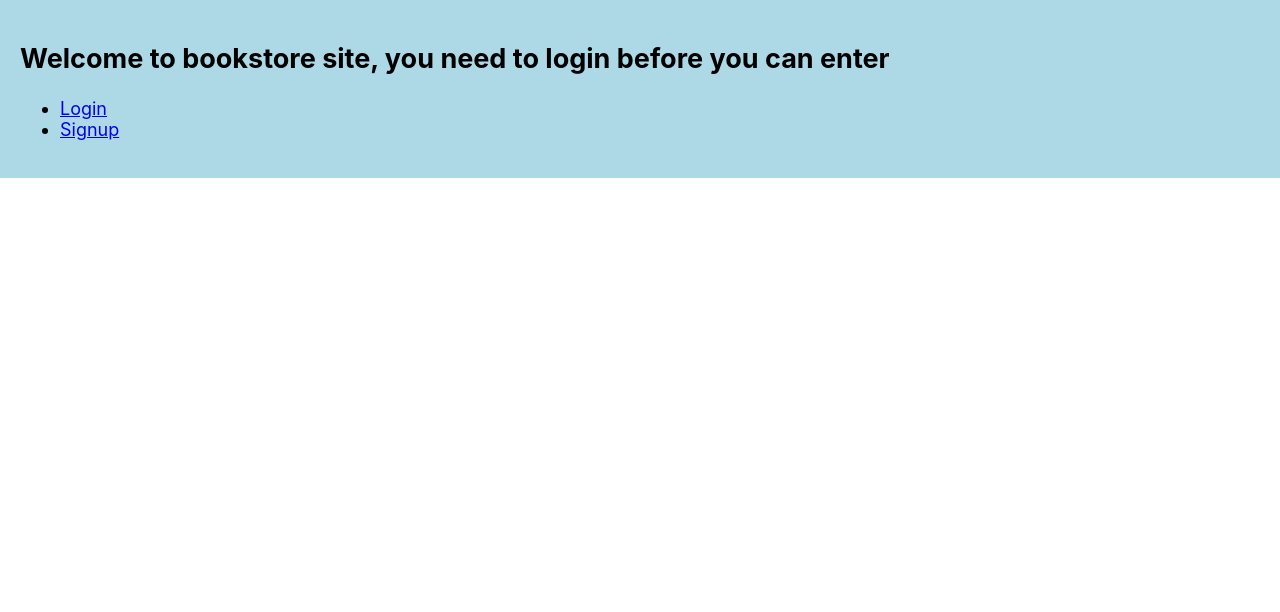
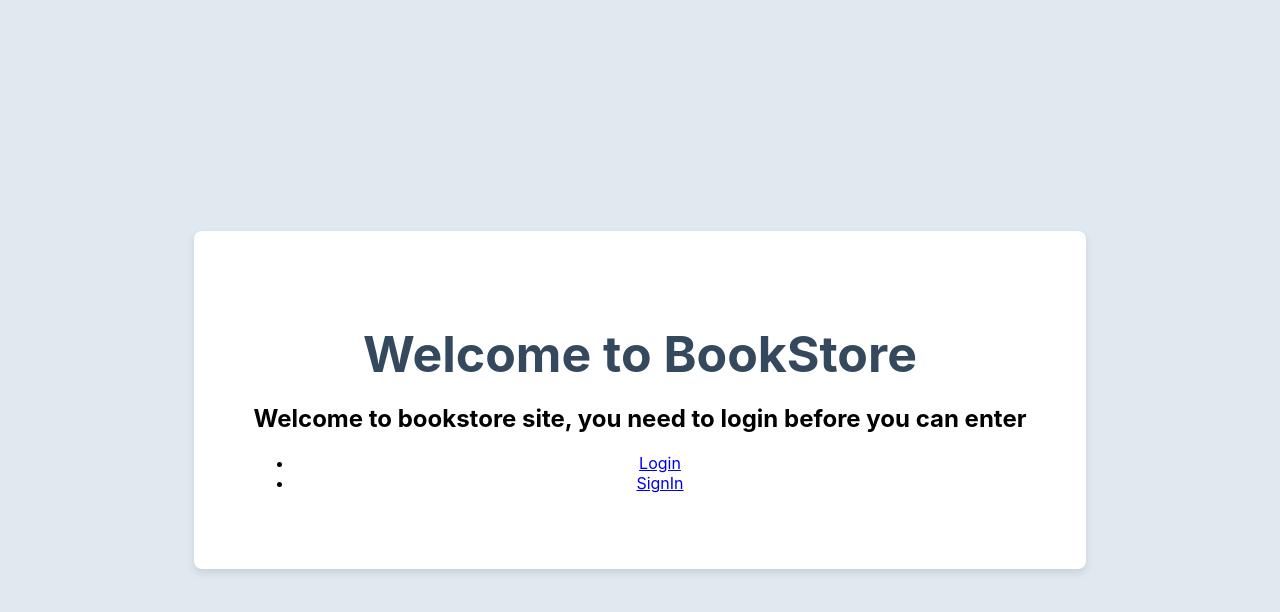
Before and after one commit to dking9876/Projects, a React (Create React App) app in the folder Final Project/UI/bookstore/: page / in a window 1280 px wide. Shown: the top 612 px of the page. Built offline with nearby package versions, Linux system fonts and the light colour scheme; the HTML template or start-up script is replaced by a standard one.

Commit message:
add design

```diff
--- a/Final Project/UI/bookstore/src/App.js
+++ b/Final Project/UI/bookstore/src/App.js
@@ -25,16 +25,54 @@ function App() {
     setUsername(username);
   }
 
-  const pageStyle = {
-    backgroundColor: 'lightblue',
-    padding: '20px',
-    fontSize: '18px',
-    color: 'black',
-  }
+  const styles = {
+    container: {
+      display: 'flex',
+      justifyContent: 'center',
+      alignItems: 'center',
+      height: '100vh',
+      backgroundColor: '#E0E8F0',
+    },
+    content: {
+      textAlign: 'center',
+      backgroundColor: '#FFFFFF',
+      padding: '60px',
+      borderRadius: '8px',
+      boxShadow: '0 4px 8px rgba(0, 0, 0, 0.1)',
+    },
+    title: {
+      fontSize: '50px',
+      marginBottom: '20px',
+      color: '#34495E',
+    },
+    description: {
+      fontSize: '40px',
+      marginBottom: '40px',
+      color: '#666666',
+    },
+    button: {
+      padding: '14px 28px',
+      backgroundColor: '#3498DB',
+      color: '#FFFFFF',
+      borderRadius: '4px',
+      fontSize: '20px',
+      cursor: 'pointer',
+      transition: 'background-color 0.3s ease',
+    },
+    buttonHover: {
+      backgroundColor: '#1ABC9C',
+    },
+  };
+
 
 
   return (
-    <div style={pageStyle}>
+    <div style={styles.container}>
+      <div style={styles.content}>
+        <h1 style={styles.title}>Welcome to BookStore</h1>
+
+
+    <div>
       {isLoggedIn ? (
         <BrowserRouter>
         <Routes>
@@ -54,6 +92,8 @@ function App() {
         <EntryPage onLogin={handleLoginMain} />
       )}
     </div>
+    </div>
+    </div>
 
   );
 }
--- a/Final Project/UI/bookstore/src/EntryLayout.js
+++ b/Final Project/UI/bookstore/src/EntryLayout.js
@@ -9,7 +9,7 @@ const EntryLayout = () => {
             <Link to="login">Login</Link>
           </li>
           <li>
-            <Link to="/signup">Signup</Link>
+            <Link to="/signup">SignIn</Link>
           </li>
         </ul>
       </nav>
--- a/Final Project/UI/bookstore/src/Layout.js
+++ b/Final Project/UI/bookstore/src/Layout.js
@@ -6,7 +6,7 @@ const Layout = () => {
       <nav>
         <ul>
           <li>
-            <Link to="/login"> A little bit about the site</Link>
+            <Link to="/login"> A little bit About the site</Link>
           </li>
           <li>
             <Link to="/login/searchBook">Search book to buy </Link>
--- a/Final Project/UI/bookstore/src/Login.js
+++ b/Final Project/UI/bookstore/src/Login.js
@@ -5,12 +5,7 @@ function Login({ onLogin }) {
     const [city, setCity] = useState('');
     const [data, setdata] = useState([])
 
-    const pageStyle = {
-      backgroundColor: 'lightblue',
-      padding: '20px',
-      fontSize: '18px',
-      color: 'black',
-    }
+
 
     const handleSubmit = (e) => {
         e.preventDefault();
@@ -46,7 +41,8 @@ function Login({ onLogin }) {
         }
 
     return (
-        <div style={pageStyle}>
+      <div>
+
         <h2>Login</h2>
         <form onSubmit={handleSubmit}>
           <div>
@@ -65,6 +61,7 @@ function Login({ onLogin }) {
           <button type="submit">Submit</button>
         </form>
       </div>
+
     );
   }
   export default Login;
```
